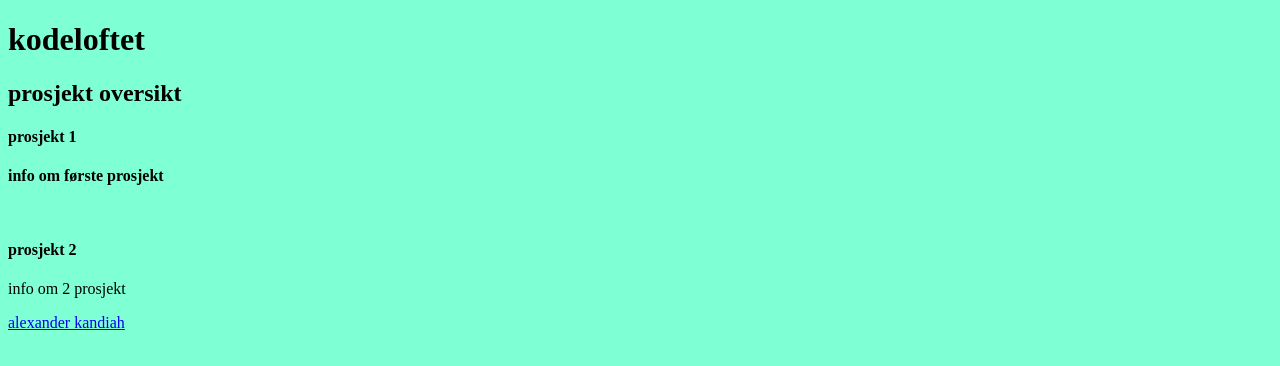
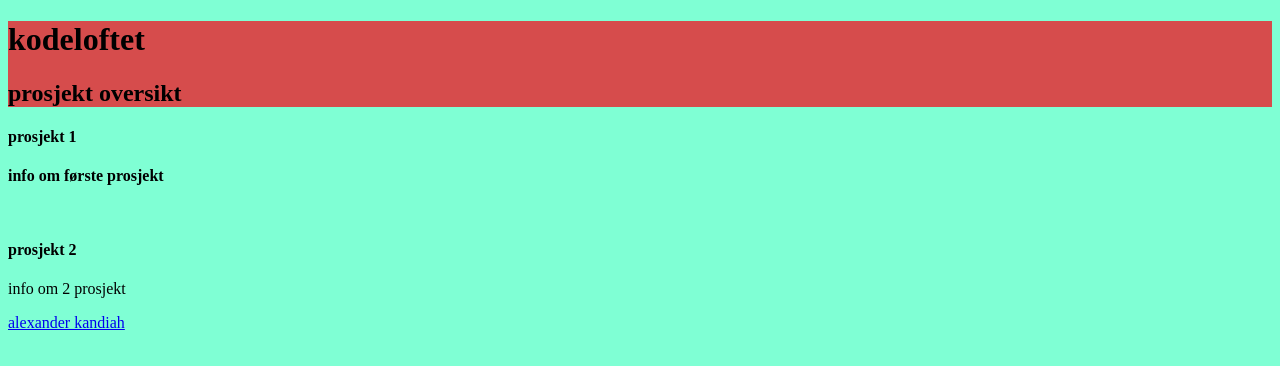
Before and after one commit to kandikatt98/stackblitz-kodeloftet-prosjekt-oversikt-kenfnz, a website: page index.html in a window 1280 px wide. Drawn offline with Linux system fonts and the light colour scheme.

Commit message:
heder coller

```diff
--- a/styles.css
+++ b/styles.css
@@ -1 +1,2 @@
+header {background-color: rgb(214, 76, 76);}
 body {background-color: aquamarine;}
```
